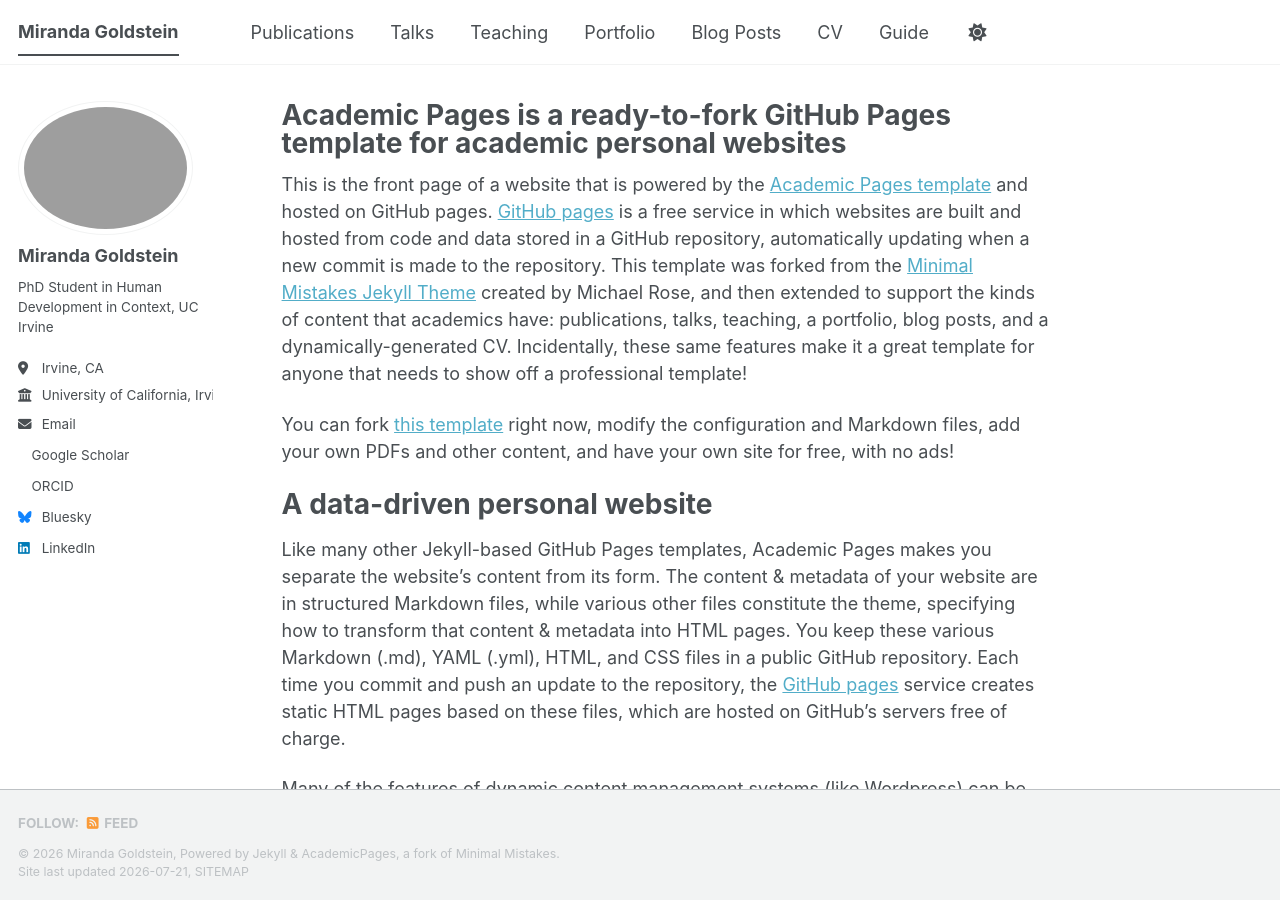
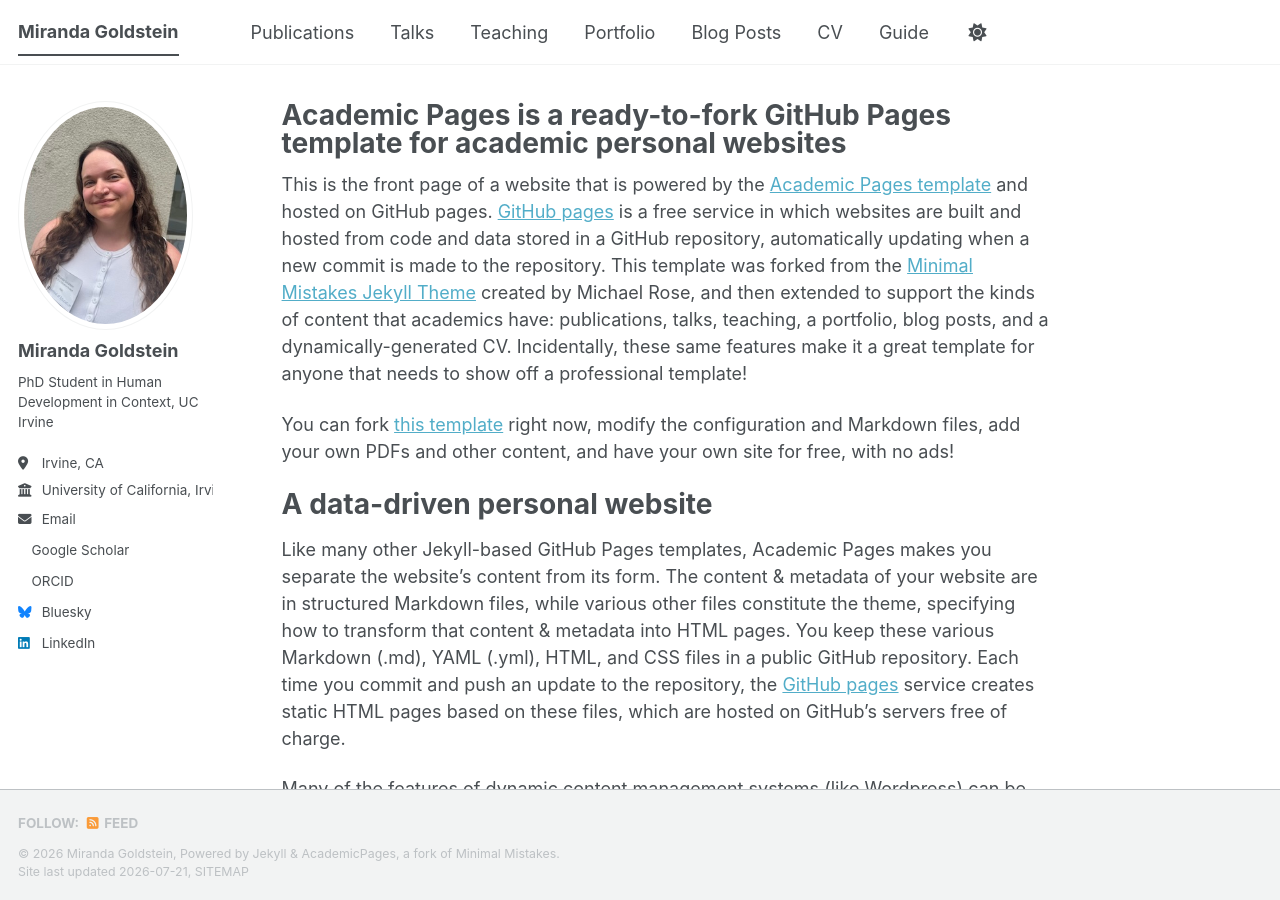
Before and after one commit to mirandagoldstein/mirandagoldstein.github.io, a Jekyll site: the page built from _pages/about.md, in a window 1280 px wide and 900 px high. Built offline with Jekyll 4.4.1, drawn with Linux system fonts in a browser that asks for light colours; a style sheet for code colours, icons or effects is not loaded.

Commit message:
Update _config.yml

```diff
--- a/_config.yml
+++ b/_config.yml
@@ -22,7 +22,7 @@ repository               : "mirandagoldstein/mirandagoldstein.github.io"
 #               Additional customization can be done by editing /_includes/author-profile.html
 author:
   # Biographic information
-  avatar           : ".jpeg"
+  avatar           : "IMG_0549.jpeg"
   name             : "Miranda Goldstein"
   pronouns         : # she/her
   bio              : "PhD Student in Human Development in Context, UC Irvine"
```
